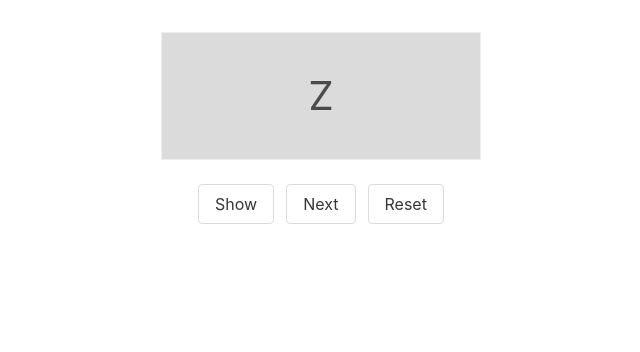
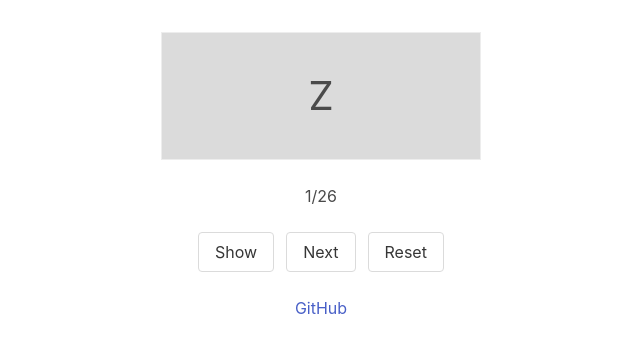
Before and after one commit to m66n/bookish-winner, a Vue app: page / in a window 1280 px wide. Shown: the top 352 px of the page, without its empty margins (319-959 px from the left). Built offline with nearby package versions, Linux system fonts and the light colour scheme.

Commit message:
add counter

```diff
--- a/src/App.vue
+++ b/src/App.vue
@@ -3,6 +3,11 @@
     <div class="columns is-mobile is-centered">
       <div class="column is-narrow">
         <Card :show="show" :current="nato[current]"/>
+      </div>
+    </div>
+    <div class="columns is-mobile is-centered">
+      <div class="column is-narrow">
+        <p>{{current+1}}/{{nato.length}}</p>
       </div>
     </div>
     <div class="columns is-mobile is-centered">
@@ -18,6 +23,11 @@
             <button class="button" @click="reset()">Reset</button>
           </p>
         </div>
+      </div>
+    </div>
+    <div class="columns is-mobile is-centered">
+      <div class="column is-narrow">
+        <a href="https://github.com/m66n/bookish-winner" target="_blank">GitHub</a>
       </div>
     </div>
   </div>
```
Also changed, not shown: 1 other file (tests, documents, lock files or other folders).
